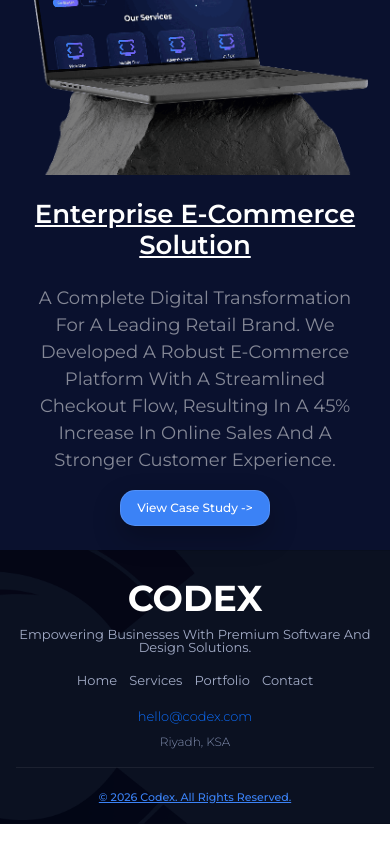
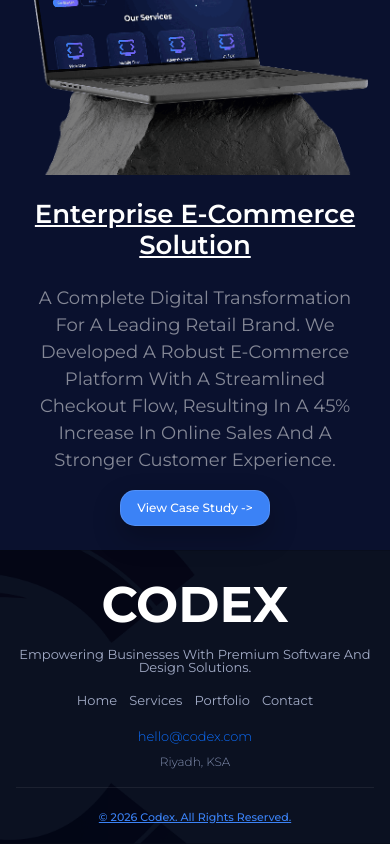
Before and after one commit to EslamRage7/Codex, a React (Vite) app: page / in a window 390 px wide. Shown: the part 3454-4298 px from the top of the page. Built offline with nearby package versions, Linux system fonts and the light colour scheme; a web font is replaced by a local one.

Commit message:
save work

```diff
--- a/src/App.css
+++ b/src/App.css
@@ -152,7 +152,7 @@ li::marker {
   animation: fadeInUp 0.8s ease-out 0.1s both;
 }
 
-.footer-logo {
+.footer-logo a {
   font-weight: 700;
   font-size: 50px;
   line-height: 100%;
@@ -164,7 +164,7 @@ li::marker {
   cursor: pointer;
 }
 
-.footer-logo:hover {
+.footer-logo a:hover {
   color: #5a7fff;
   transform: scale(1.05);
   text-shadow: 0 0 20px #5a7fff80;
--- a/src/Components/Footer.jsx
+++ b/src/Components/Footer.jsx
@@ -1,17 +1,37 @@
-import { Link } from "react-router-dom";
+import { Link, useLocation, useNavigate } from "react-router-dom";
 import { useLanguage } from "../context/LanguageContext";
 
 function Footer() {
   const { t } = useLanguage();
+  const location = useLocation();
+  const navigate = useNavigate();
+
+  const handleLogoClick = (event) => {
+    if (location.pathname === "/") {
+      event.preventDefault();
+      window.scrollTo({ top: 0, behavior: "smooth" });
+      return;
+    }
+
+    navigate("/");
+  };
 
   return (
     <footer className="footer">
       <div className="footer-main">
         <div className="footer-logo" data-aos="fade-up" data-aos-delay="0">
-          CODEX
+          <Link
+            to="/"
+            className="text-decoration-none"
+            onClick={handleLogoClick}>
+            CODEX
+          </Link>
         </div>
 
-        <div className="footer-tagline" data-aos="fade-up" data-aos-delay="100">
+        <div
+          className="footer-tagline"
+          data-aos="fade-up"
+          data-aos-delay="100">
           {t.footer.tagline}
         </div>
         <div className="divider" />
@@ -39,4 +59,5 @@ function Footer() {
     </footer>
   );
 }
+
 export default Footer;
--- a/src/Components/css/About.css
+++ b/src/Components/css/About.css
@@ -337,7 +337,7 @@
 
   .timeline-left .timeline-arrow,
   .timeline-right .timeline-arrow {
-    /* margin: -10px 0; */
+    margin: 5px 0;
     transform: translateX(-50%);
     position: absolute;
     left: 23px;
```
